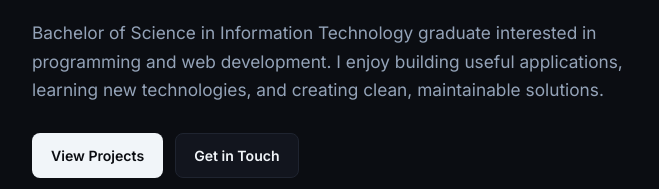
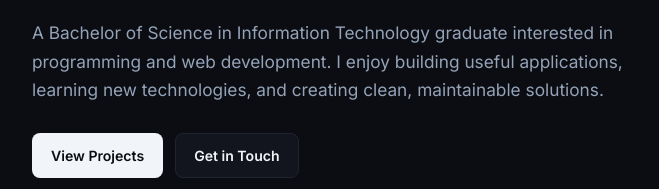
Before and after one commit to Renel-Jerome-Orbeta/Renel-Jerome-Orbeta.github.io, a plain HTML site: page index.html in a window 1280 px wide. Shown: the part 310-499 px from the top of the page, 158-817 px from the left. Drawn offline with Linux system fonts and the light colour scheme.

Commit message:
Update index.html

```diff
--- a/index.html
+++ b/index.html
@@ -28,7 +28,7 @@
       <div class="hero-content">
         <p class="eyebrow">Software Developer &amp; IT Graduate</p>
         <h1>Hi, I'm Renel Jerome J. Orbeta.</h1>
-        <p class="intro">Bachelor of Science in Information Technology graduate interested in programming and web development. I enjoy building useful applications, learning new technologies, and creating clean, maintainable solutions.</p>
+        <p class="intro">A Bachelor of Science in Information Technology graduate interested in programming and web development. I enjoy building useful applications, learning new technologies, and creating clean, maintainable solutions.</p>
         <div class="hero-actions">
           <a class="button button-primary" href="#projects">View Projects</a>
           <a class="button button-secondary" href="#contact">Get in Touch</a>
```
